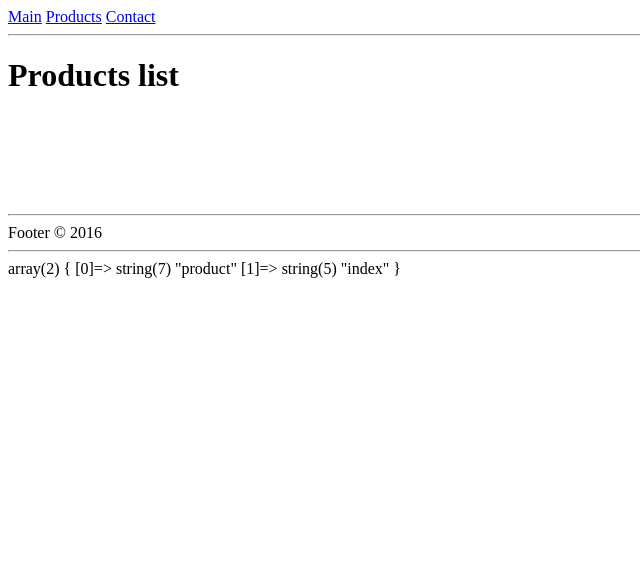
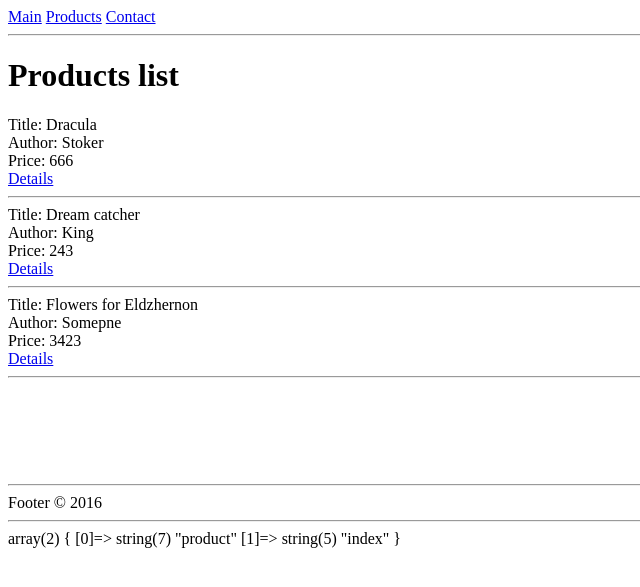
Before and after one commit to aleksandr-i/MyProjekt, a PHP site: page /index.php?route=product/index in a window 1280 px wide. Shown: the top 587 px of the page, without its empty margins (0-640 px from the left). Run offline with PHP 8.4, Linux system fonts and the light colour scheme.

Commit message:
lesson 2.Add Exception and ProductControler

```diff
--- a/Controller/ProductController.php
+++ b/Controller/ProductController.php
@@ -4,6 +4,26 @@ class ProductController extends Controller
 {
     public function indexAction(Request $request)
     {
-        return $this->render('index');
+        $productModel = New ProductModel();
+        $products = $productModel->findAll();
+
+        $args = array(
+            'products' => $products
+        );
+
+        return $this->render('index', $args);
+    }
+
+    public function showAction(Request $request)
+    {
+        $id = $request->get('id'); //$_GET['id]
+        $productModel = New ProductModel();
+        $product = $productModel->findId($id);
+
+        $args = array(
+            'product' => $product
+        );
+
+        return $this->render('show', $args);
     }
 }
--- a/Library/Controller.php
+++ b/Library/Controller.php
@@ -9,7 +9,7 @@ abstract class Controller
         $path = VIEW_DIR . $tplDir . DS . $viewName . '.phtml';
 
         if (!file_exists($path)){
-            throw New ErrorException("{$path} not found");
+            throw New Exception("{$path} not found, 500");
         }
 
         ob_start();
@@ -17,4 +17,11 @@ abstract class Controller
         return ob_get_clean();
     }
 
+    public static function renderError($message, $code)
+    {
+        ob_start();
+        require VIEW_DIR . 'error.phtml';
+        return ob_get_clean();
+    }
+
 }
--- /dev/null
+++ b/Model/ProductModel.php
@@ -0,0 +1,60 @@
+<?php
+
+class ProductModel
+{
+    public function findAll()
+    {
+        return array(
+            array(
+                'id' => 1,
+                'title' => 'Dracula',
+                'author' => 'Stoker',
+                'price' => 666
+            ),
+            array(
+                'id' => 2,
+                'title' => 'Dream catcher',
+                'author' => 'King',
+                'price' => 243
+            ),
+            array(
+                'id' => 3,
+                'title' => 'Flowers for Eldzhernon',
+                'author' => 'Somepne',
+                'price' => 3423
+            ),
+        );
+    }
+
+    public function findId($id)
+    {
+        $books = array(
+            array(
+                'id' => 1,
+                'title' => 'Dracula',
+                'author' => 'Stoker',
+                'price' => 666
+            ),
+            array(
+                'id' => 2,
+                'title' => 'Dream catcher',
+                'author' => 'King',
+                'price' => 243
+            ),
+            array(
+                'id' => 3,
+                'title' => 'Flowers for Eldzhernon',
+                'author' => 'Somepne',
+                'price' => 3423
+            ),
+        );
+
+        foreach ($books as $book) {
+            if ($book['id'] == $id) {
+                return $book;
+            }
+        }
+
+        throw New NotFoundException('Book not found');
+    }
+}
--- a/View/Product/index.phtml
+++ b/View/Product/index.phtml
@@ -1 +1,10 @@
 <h1>Products list</h1>
+
+<?php foreach ($products as $product) : ?>
+    Title: <?=$product['title']?><br>
+    Author: <?=$product['author']?><br>
+    Price: <?=$product['price']?><br>
+
+<a href="/index.php?route=product/show&amp;id=<?=$product['id']?>">Details</a>
+<hr>
+<?php endforeach; ?>
--- /dev/null
+++ b/View/error.phtml
@@ -0,0 +1,5 @@
+<h1>Error</h1>
+
+<?=$code;?> : <?=$message?> <br>
+
+<a href="/">Home</a>
--- a/index.php
+++ b/index.php
@@ -29,7 +29,6 @@ function __autoload($className)
 }
 
 try {
-
     $request = New Request();
     $route = $request->get('route');
 
@@ -45,14 +44,16 @@ try {
     $controller = new $controller;
 
     if (!method_exists($controller, $action)) {
-        throw New ErrorException("{$action} not found");
+        throw New Exception("{$action} not found, 500");
     }
 
     $content = $controller->$action($request);
-} catch (ErrorException $e){
-    $content = $e->getMessage();
+
+} catch (NotFoundException $e){
+    // you can make it different
+    $content = Controller::renderError($e->getMessage(), $e->getCode());
 } catch (Exception $e){
-    die('Bad error');
+    $content = Controller::renderError($e->getMessage(), $e->getCode());
 }
 
 require VIEW_DIR . 'default_layout.phtml';
```
Also changed, not shown: Library/NotFoundException.php (added, +9 -0 lines), View/Product/show.phtml (added, +7 -0 lines).
